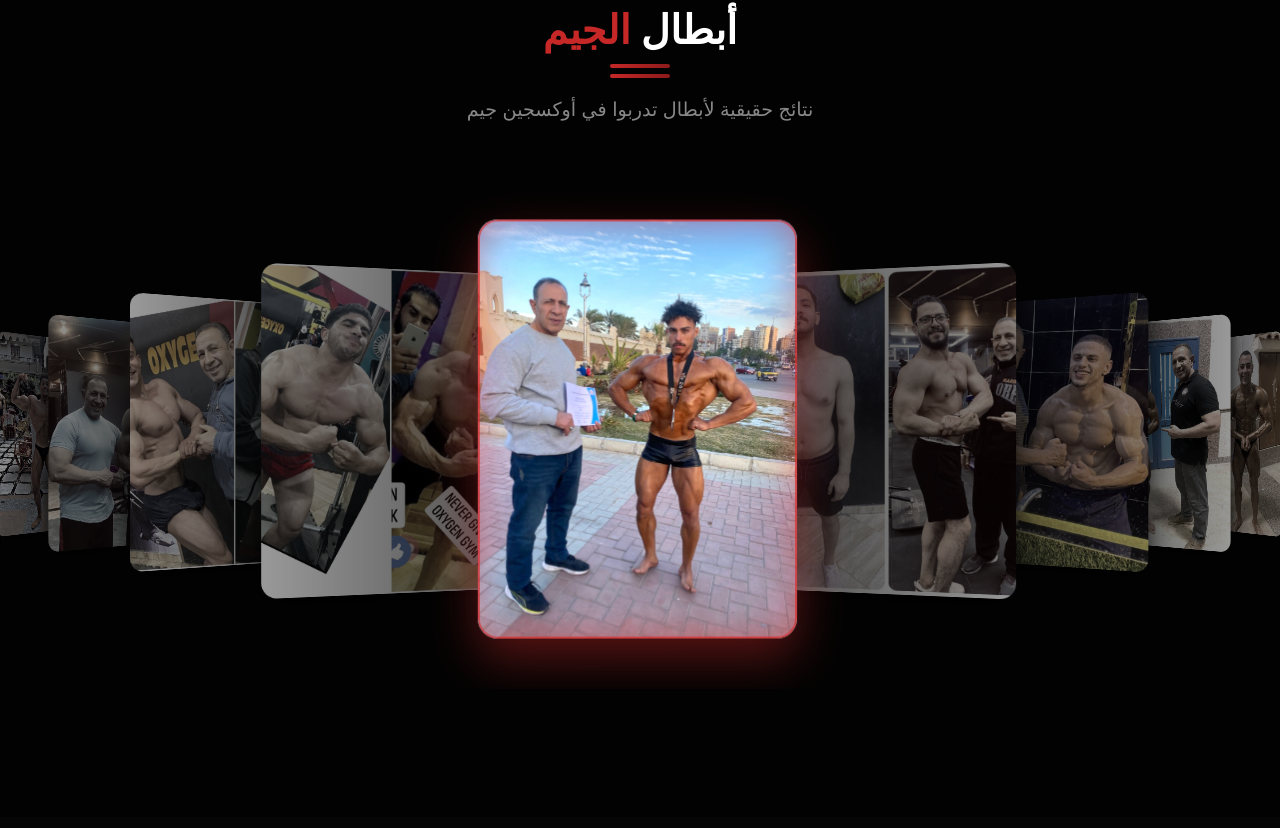
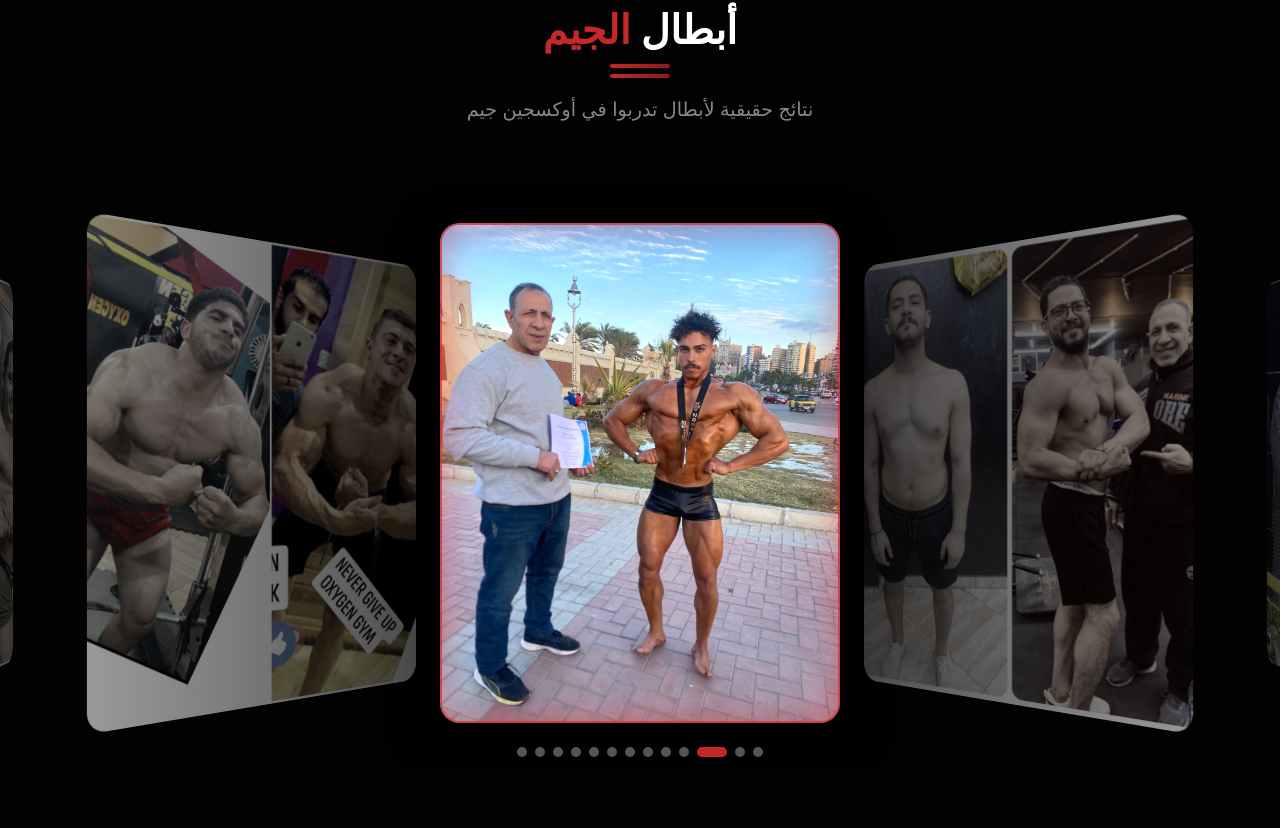
Before and after one commit to ahmedsoliman8572-ai/oxygen-gym, a React (Vite) app: page / in a window 1280 px wide. Shown: the part 4732-5560 px from the top of the page. Built offline with nearby package versions, Linux system fonts and the light colour scheme.

Commit message:
Add files via upload

```diff
--- a/src/components/Heroes.tsx
+++ b/src/components/Heroes.tsx
@@ -1,14 +1,20 @@
 import { Swiper, SwiperSlide } from 'swiper/react';
-import { EffectCoverflow, Autoplay } from 'swiper/modules';
+import { EffectCoverflow, Pagination, Autoplay } from 'swiper/modules';
+import { motion } from 'framer-motion';
+import { useLanguage } from '../context/LanguageContext';
+
 import 'swiper/css';
 import 'swiper/css/effect-coverflow';
+import 'swiper/css/pagination';
 
 const heroes = Array.from({ length: 13 }, (_, i) => `/heroes/${i + 1}.jpeg`);
 
 export default function Heroes() {
+  const { lang } = useLanguage();
+
   return (
     <section id="heroes" style={{ padding: '6rem 0', background: '#020202', overflow: 'hidden' }}>
-      <div style={{ textAlign: 'center', marginBottom: '2rem', padding: '0 5%' }}>
+      <div style={{ textAlign: 'center', marginBottom: '3rem', padding: '0 5%' }}>
         <h2 className="section-title ar" style={{ fontSize: '2.5rem', color: 'white', marginBottom: '1rem' }}>
           أبطال <span style={{ color: '#C62828' }}>الجيم</span>
         </h2>
@@ -20,72 +26,91 @@ export default function Heroes() {
         <p className="en" style={{ color: '#888', marginTop: '1rem', fontSize: '1.2rem' }}>Real results from heroes who trained at Oxygen Gym</p>
       </div>
 
-      <div style={{ position: 'relative', width: '100%', padding: '2rem 0' }}>
+      <motion.div
+        initial={{ opacity: 0, y: 50 }}
+        whileInView={{ opacity: 1, y: 0 }}
+        viewport={{ once: true, margin: "-100px" }}
+        transition={{ duration: 0.8 }}
+        style={{ width: '100%', paddingBottom: '3rem' }}
+      >
         <Swiper
+          key={lang} // Force remount when language changes
+          dir={lang === 'ar' ? 'rtl' : 'ltr'}
           effect={'coverflow'}
           grabCursor={true}
           centeredSlides={true}
           slidesPerView={'auto'}
           loop={true}
-          speed={1000}
           autoplay={{
             delay: 2500,
             disableOnInteraction: false,
           }}
           coverflowEffect={{
-            rotate: 20,       // Subtle 3D rotation
-            stretch: 0,       // Space between slides
-            depth: 350,       // 3D depth effect
-            modifier: 1,      // Effect multiplier
-            slideShadows: true, // Cool 3D shadows on side slides
+            rotate: 50,
+            stretch: 0,
+            depth: 100,
+            modifier: 1,
+            slideShadows: true,
           }}
-          modules={[EffectCoverflow, Autoplay]}
-          className="heroes-3d-slider"
+          pagination={{ clickable: true }}
+          modules={[EffectCoverflow, Pagination, Autoplay]}
+          className="heroes-swiper"
+          style={{ width: '100%', paddingTop: '50px', paddingBottom: '50px' }}
         >
-          {heroes.map((src, index) => (
-            <SwiperSlide key={`hero-${index}`} className="hero-slide">
+          {heroes.map((src, idx) => (
+            <SwiperSlide
+              key={`hero-${idx}`}
+              className="hero-swiper-slide"
+            >
               <div className="hero-card">
-                <img src={src} alt={`Gym Hero ${index + 1}`} loading="lazy" />
+                <img
+                  src={src}
+                  alt={`Gym Hero ${idx + 1}`}
+                  loading="lazy"
+                />
                 <div className="hero-glow"></div>
               </div>
             </SwiperSlide>
           ))}
         </Swiper>
-      </div>
+      </motion.div>
 
       <style>{`
-        /* Swiper 3D Container */
-        .heroes-3d-slider {
-          width: 100%;
-          padding-top: 30px;
-          padding-bottom: 50px;
+        /* Customizing Swiper Pagination for Premium Look (Matches Gallery) */
+        .swiper-pagination-bullet {
+          background: #555 !important;
+          opacity: 1 !important;
+          width: 10px !important;
+          height: 10px !important;
+          transition: all 0.3s ease !important;
+        }
+        .swiper-pagination-bullet-active {
+          background: #C62828 !important;
+          width: 30px !important;
+          border-radius: 5px !important;
         }
 
-        /* Essential for auto width centering in Coverflow */
-        .hero-slide {
-          background-position: center;
-          background-size: cover;
-          width: 320px !important;
-          height: 420px !important;
+        .hero-swiper-slide {
+          width: 300px !important;
+          height: 400px !important;
+          border-radius: 20px;
+          overflow: hidden;
+          box-shadow: 0 15px 50px rgba(0,0,0,0.5);
         }
 
         .hero-card {
           position: relative;
           width: 100%;
           height: 100%;
-          border-radius: 20px;
-          overflow: hidden;
           background-color: #1a1a1a;
-          box-shadow: 0 15px 35px rgba(0,0,0,0.8);
+          /* Default state for side slides (darker) */
           transition: filter 0.5s ease;
-          /* Default state for side slides (darker) */
           filter: grayscale(60%) brightness(0.6);
         }
 
         /* Center Slide gets full color and brightness */
         .swiper-slide-active .hero-card {
           filter: grayscale(0%) brightness(1.1);
-          box-shadow: 0 20px 50px rgba(198, 40, 40, 0.4);
         }
 
         .hero-card img {
@@ -109,11 +134,11 @@ export default function Heroes() {
           border-radius: 20px;
         }
 
-        /* Mobile Adjustments */
-        @media (max-width: 768px) {
-          .hero-slide {
-            width: 250px !important;
-            height: 340px !important;
+        /* Responsive adjustments */
+        @media (min-width: 768px) {
+          .hero-swiper-slide {
+            width: 400px !important;
+            height: 500px !important;
           }
         }
       `}</style>
```
